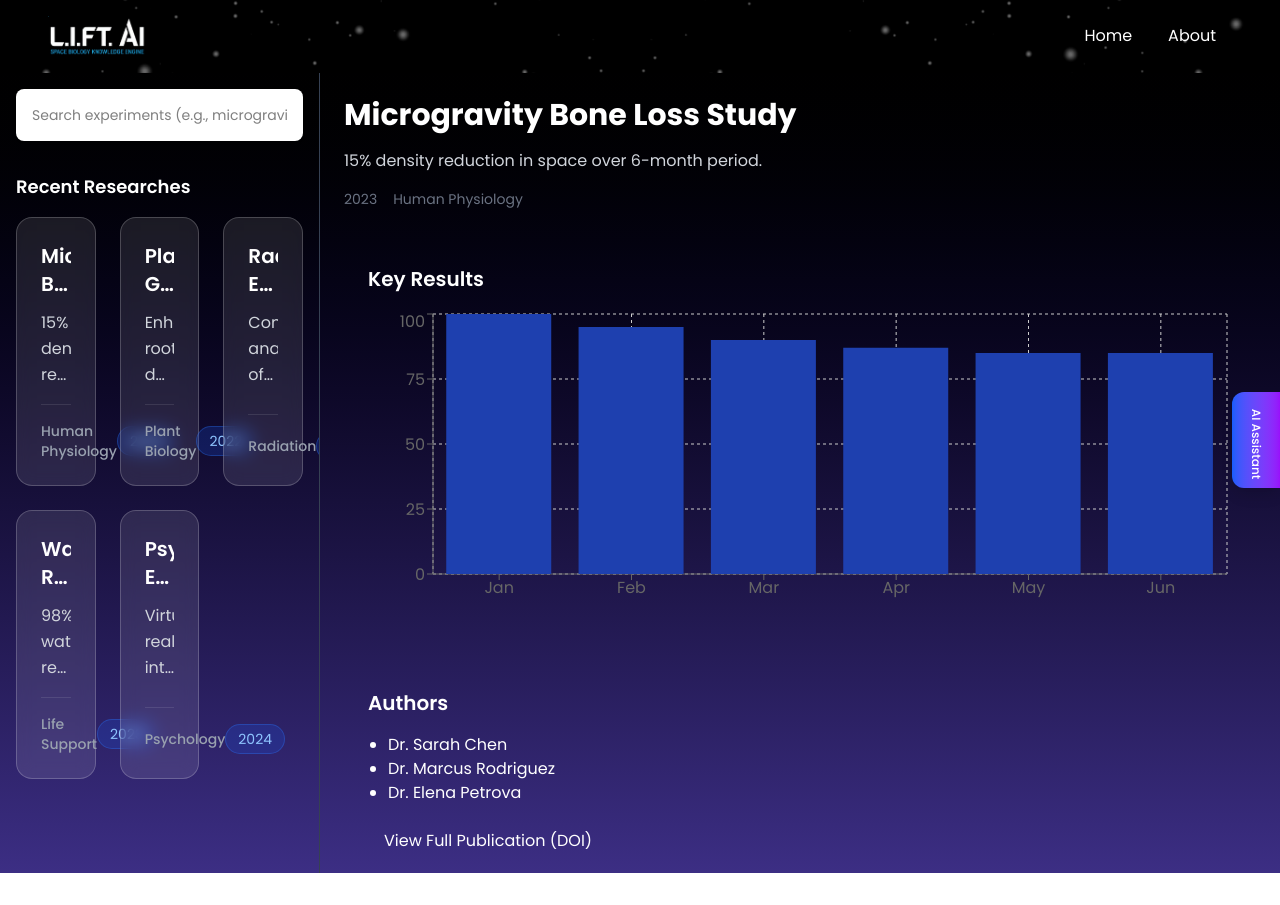
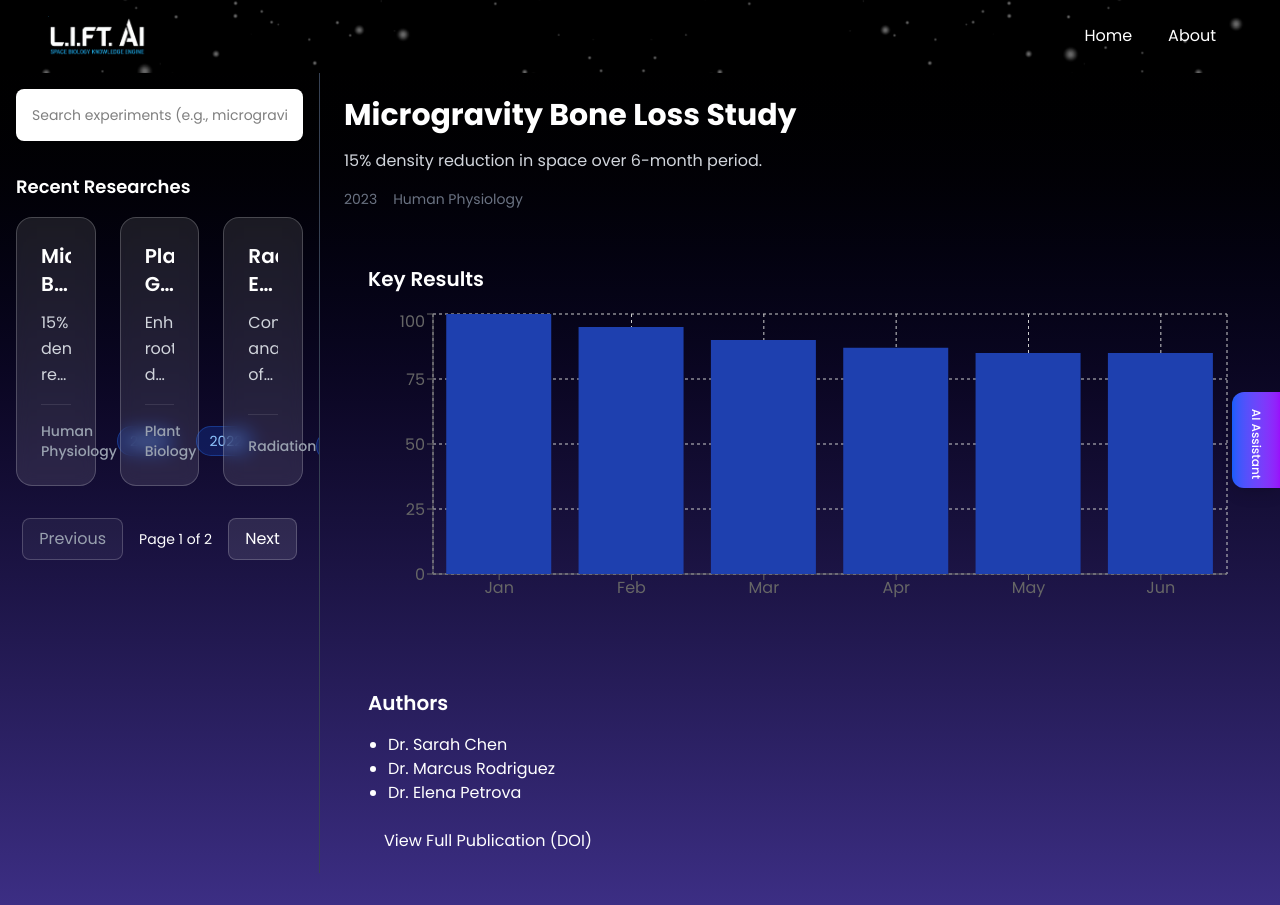
Before and after one commit to jeriel08/nasa-space-app, a React (Vite) app in the folder frontend-react/: page /research/1 in a window 1280 px wide. Before the commit the page ends 873 px from the top, so only its background shows below. Built offline with nearby package versions, Linux system fonts and the light colour scheme.

Commit message:
Add pagination on LatestResearches component

```diff
--- a/frontend-react/src/App.jsx
+++ b/frontend-react/src/App.jsx
@@ -14,31 +14,6 @@ function App() {
   const [searchQuery, setSearchQuery] = useState(""); // For filtering
   const [showChatbot, setShowChatbot] = useState(false); // Toggle chat
 
-  // Mock data (replace with API: useEffect(() => { fetch... }, []))
-  // const mockLatest = [
-  //   {
-  //     id: 1,
-  //     title: "Microgravity Bone Loss Study",
-  //     summary: "15% density reduction in space.",
-  //     year: 2023,
-  //     theme: "Human Physiology",
-  //   },
-  //   {
-  //     id: 2,
-  //     title: "Plant Growth Under LED",
-  //     summary: "Enhanced roots; gap in Mars soil.",
-  //     year: 2022,
-  //     theme: "Plant Biology",
-  //   },
-  //   {
-  //     id: 3,
-  //     title: "Radiation Effects on Cells",
-  //     summary: "Consensus: Shields needed for Mars.",
-  //     year: 2024,
-  //     theme: "Radiation",
-  //   },
-  // ];
-
   const filteredLatest = researchData.filter(
     (item) =>
       item.title.toLowerCase().includes(searchQuery.toLowerCase()) ||
@@ -53,7 +28,7 @@ function App() {
   ];
 
   return (
-    <div className="bg-gray-100 min-h-screen bg-gradient-to-t from-[#3C2E84] to-black text-white font-display relative">
+    <div className="bg-gray-100 pb-8 min-h-screen bg-gradient-to-t from-[#3C2E84] to-black text-white font-display relative">
       <StarsBackground />
       <Navbar />
 
@@ -103,8 +78,9 @@ function App() {
             path="/"
             element={
               <main className="flex flex-col items-center justify-center min-h-[calc(100vh-80px)]">
-                <div className="container max-w-3xl mx-auto px-4">
+                <div className="container max-w-4xl mx-auto px-4 flex flex-col items-center justify-center">
                   {/* Centered Header */}
+                  <div className="w-3xl">
                     <div className="text-center mb-12">
                       <h1 className="text-6xl font-bold text-white mb-4">
                         L.I.F.T
@@ -115,6 +91,7 @@ function App() {
                       query={searchQuery}
                       onQueryChange={setSearchQuery}
                     />
+                  </div>
 
                   {/* Main Content Area */}
                   <div className="bg-white/10 backdrop-blur-sm rounded-2xl p-8 shadow-2xl">
@@ -160,7 +137,7 @@ function App() {
                         {/* Recent Activity */}
                         <section>
                           <h3 className="text-lg font-semibold mb-4 text-center">
-                            Recent Research
+                            Recent Publications
                           </h3>
                           <LatestResearches researches={filteredLatest} />
                         </section>
--- a/frontend-react/src/components/LatestResearches.jsx
+++ b/frontend-react/src/components/LatestResearches.jsx
@@ -1,9 +1,36 @@
 import { Link } from "react-router-dom";
+import { useState, useEffect } from "react";
 
 export default function LatestResearches({ researches }) {
+  const [currentPage, setCurrentPage] = useState(1);
+  const itemsPerPage = 3;
+
+  // Calculate total pages
+  const totalPages = Math.ceil(researches.length / itemsPerPage);
+
+  // Get current researches for this page
+  const currentResearches = researches.slice(
+    (currentPage - 1) * itemsPerPage,
+    currentPage * itemsPerPage
+  );
+
+  // Reset to page 1 when researches change (e.g., after search)
+  useEffect(() => {
+    setCurrentPage(1);
+  }, [researches]);
+
+  const handlePrevious = () => {
+    setCurrentPage((prev) => Math.max(prev - 1, 1));
+  };
+
+  const handleNext = () => {
+    setCurrentPage((prev) => Math.min(prev + 1, totalPages));
+  };
+
   return (
+    <div>
       <div className="grid grid-cols-1 md:grid-cols-2 lg:grid-cols-3 gap-6">
-      {researches.map((research) => (
+        {currentResearches.map((research) => (
           <Link
             key={research.id}
             to={`/research/${research.id}`}
@@ -41,5 +68,39 @@ export default function LatestResearches({ researches }) {
           </p>
         )}
       </div>
+
+      {/* Pagination Controls */}
+      {researches.length > itemsPerPage && (
+        <div className="flex justify-center items-center space-x-4 mt-8">
+          <button
+            onClick={handlePrevious}
+            disabled={currentPage === 1}
+            className={`px-4 py-2 rounded-lg border border-white/20 transition-all duration-200 ${
+              currentPage === 1
+                ? "bg-white/5 text-gray-400 cursor-not-allowed"
+                : "bg-white/10 text-white hover:bg-white/20 hover:border-white/40"
+            }`}
+          >
+            Previous
+          </button>
+
+          <span className="text-white text-sm">
+            Page {currentPage} of {totalPages}
+          </span>
+
+          <button
+            onClick={handleNext}
+            disabled={currentPage === totalPages}
+            className={`px-4 py-2 rounded-lg border border-white/20 transition-all duration-200 ${
+              currentPage === totalPages
+                ? "bg-white/5 text-gray-400 cursor-not-allowed"
+                : "bg-white/10 text-white hover:bg-white/20 hover:border-white/40"
+            }`}
+          >
+            Next
+          </button>
+        </div>
+      )}
+    </div>
   );
 }
```
Lines whose indentation alone changed are shown as unchanged.
